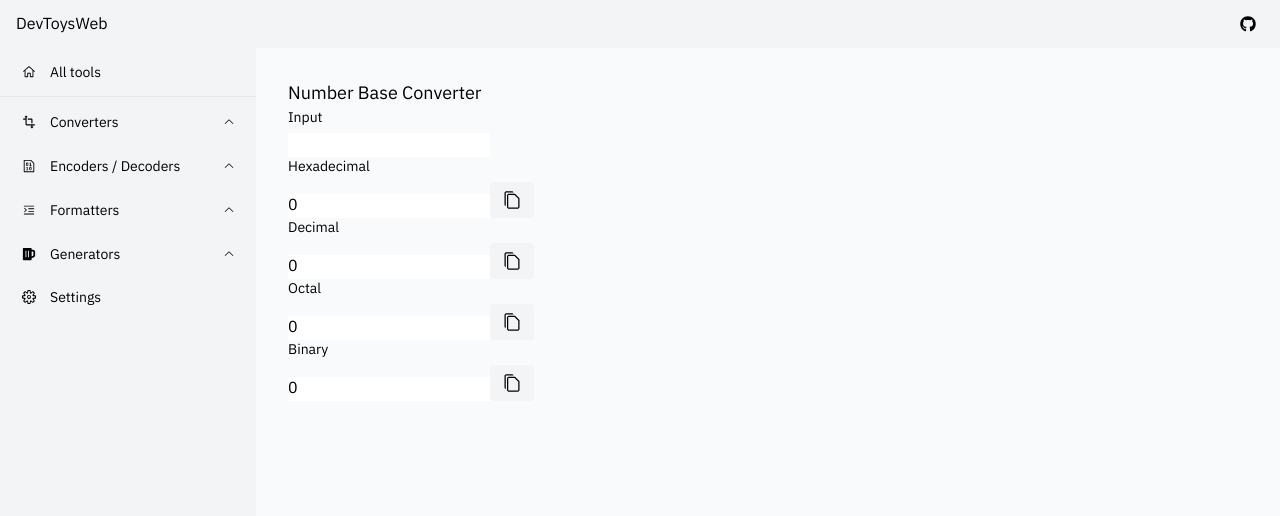
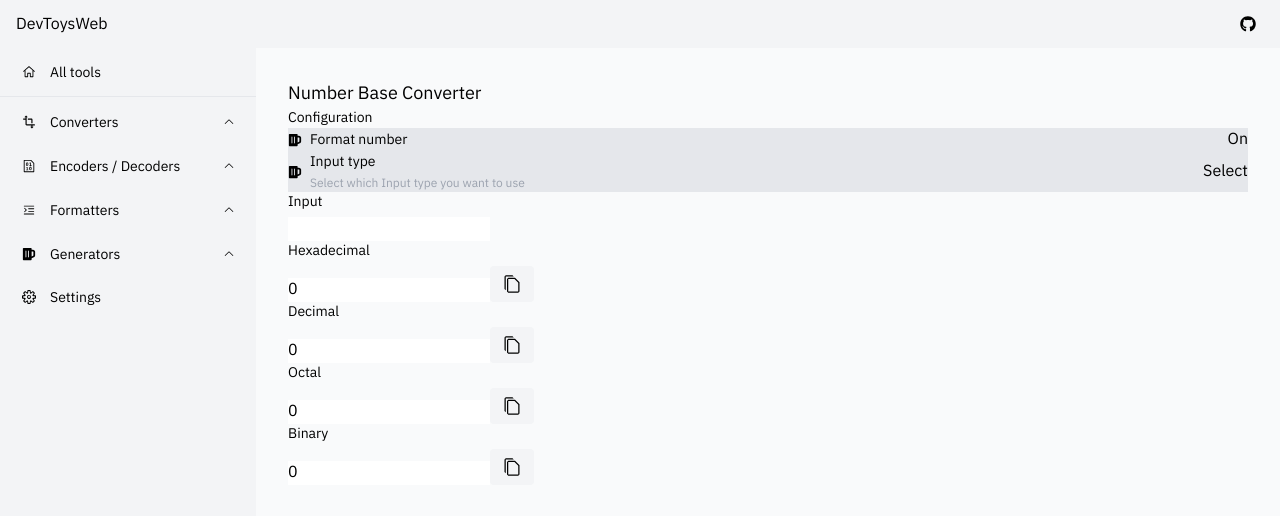
Before and after one commit to morinokami/DevToysWeb, a Next.js app: page /converters/number-base in a window 1280 px wide. Shown: the top 516 px of the page. Built offline with nearby package versions, Linux system fonts and the light colour scheme.

Commit message:
Configuration

```diff
--- /dev/null
+++ b/components/Configuration.tsx
@@ -0,0 +1,29 @@
+interface ConfigurationProps {
+  icon: React.VFC;
+  title: string;
+  subtitle?: string;
+}
+
+const Configuration: React.FC<ConfigurationProps> = ({
+  icon: Icon,
+  title,
+  subtitle,
+  children,
+}) => {
+  return (
+    <div className="flex items-center bg-gray-200 dark:bg-dark-3">
+      <div>
+        <Icon />
+      </div>
+      <div className="ml-2 grow">
+        <div className="text-sm">{title}</div>
+        {subtitle && (
+          <div className="pt-1 text-xs text-gray-400">{subtitle}</div>
+        )}
+      </div>
+      <div>{children}</div>
+    </div>
+  );
+};
+
+export default Configuration;
--- a/pages/[category]/number-base.tsx
+++ b/pages/[category]/number-base.tsx
@@ -3,9 +3,10 @@
 import { CopyToClipboard } from "react-copy-to-clipboard";
 
 import Button from "../../components/Button";
+import Configuration from "../../components/Configuration";
 import SectionHeader from "../../components/SectionHeader";
 import Spacer from "../../components/Spacer";
-import { IconCopy } from "../../data/icon";
+import { IconBeerMini, IconCopy } from "../../data/icon";
 import MainLayout from "../../layouts/MainLayout";
 
 const NumberBase: NextPage = () => {
@@ -18,6 +19,19 @@
 
   return (
     <MainLayout title="Number Base Converter">
+      <div>
+        <SectionHeader title="Configuration" />
+        <Configuration icon={IconBeerMini} title="Format number">
+          On
+        </Configuration>
+        <Configuration
+          icon={IconBeerMini}
+          title="Input type"
+          subtitle="Select which Input type you want to use"
+        >
+          Select
+        </Configuration>
+      </div>
       <div>
         <SectionHeader title="Input" />
         <Spacer y={5} />
```
